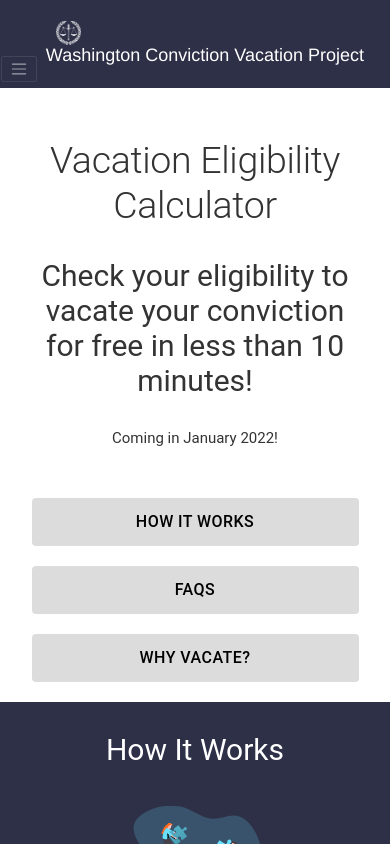
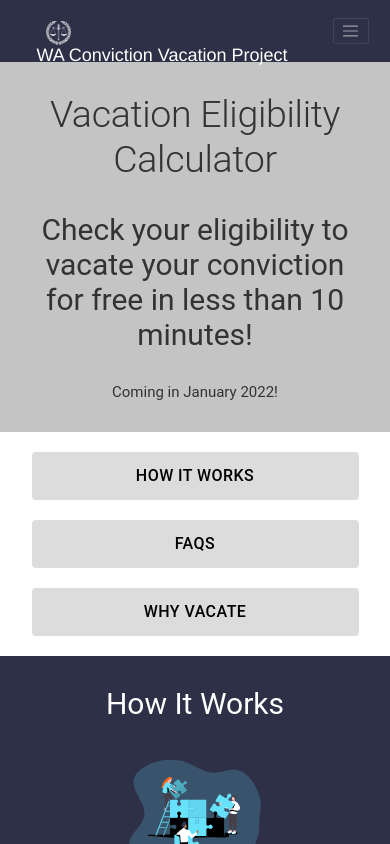
Before and after one commit to openseattle/clearviction-v1, a React (Create React App) app: page / in a window 390 px wide. Shown: the top 844 px of the page. Built offline with nearby package versions, Linux system fonts and the light colour scheme.

Commit message:
mobile and desktop page almost completed

```diff
--- a/src/CSS/HomePage.css
+++ b/src/CSS/HomePage.css
@@ -1,6 +1,10 @@
 .icons {
     width: 150px;
     height: 150px;
+}
+
+.container-fluid {
+    margin-top: -20px;
 }
 
 .row {
@@ -9,21 +13,34 @@
     padding: 10px;
 }
 
-#dark-bg {
+.dark-bg {
     background-color: var(--dark-blue);
     text-align: center;
     color: #ffffff;
 }
 
-#light-bg {
+.light-bg {
     background-color: var(--gray);
     text-align: center;
 }
 
-.homepage__cvp-logo {
+#hero-parent {
+    height: 17vw;
+}
+
+#hero-logo {
     position: absolute;
-    right: 0;
-    padding: 20px;
+    right: 0px;
+    height: 300px;
+}
+
+#left-content {
+    float: left;
+    padding-left: 20vw;
+}
+
+#right-content {
+    float: right;
 }
 
 #cvp-logo {
@@ -33,3 +50,17 @@
 #accordion {
     display: inline-block;
 }
+
+a {
+    color: #000000;
+}
+
+@media only screen and (max-width: 600px) {
+    #hero-logo {
+        display: none;
+    }
+
+    #left-content {
+        padding-left: 0px;
+    }
+}
--- a/src/Components/Navigation.jsx
+++ b/src/Components/Navigation.jsx
@@ -5,7 +5,7 @@ const Navigation = () => {
     return (
         <>
             <nav class="navbar navbar-expand-lg navbar-dark" id="nav">
-                <a class="navbar-brand" href="/"><img id="nav-logo" src={navLogo} alt="cvp logo"/>Washington Conviction Vacation Project</a>
+                <a class="navbar-brand" href="/"><img id="nav-logo" src={navLogo} alt="cvp logo"/>WA Conviction Vacation Project</a>
                 <button class="navbar-toggler" type="button" data-toggle="collapse" data-target="#navbarSupportedContent" aria-controls="navbarSupportedContent" aria-expanded="false" aria-label="Toggle navigation">
                     <span class="navbar-toggler-icon"></span>
                 </button>
--- a/src/Pages/HomePage.jsx
+++ b/src/Pages/HomePage.jsx
@@ -12,7 +12,7 @@ import ListItem from '@mui/material/ListItem';
 import Divider from '@mui/material/Divider';
 
 import cvpLogoWhite from '../Assets/cvp-logo-white.png'
-// import cvpLogoLeftHalf from "../Assets/cvp-logo-white-left-half.png";
+import cvpLogoLeftHalf from "../Assets/cvp-logo-white-left-half.png";
 import democracylabLogo from '../Assets/democracylab-logo.png'
 import openseattleLogo from '../Assets/openseattle-logo.png'
 import housing from '../Assets/housing.svg';
@@ -25,23 +25,28 @@ import phone from '../Assets/phone.svg'
 const HomePage = () => {
   return (
     <div class="container-fluid">
-      <div class="row">
+      <div class="row light-bg">
         <div class="col-lg">
+          <div id="hero-parent">
+          <div id="left-content">
           <Text variant={"h2"} text={"Vacation Eligibility Calculator"}></Text>
           <Text variant={"h3"} text={"Check your eligibility to vacate your conviction for free in less than 10 minutes!"}></Text>
           <Text variant={"h5"} text={"Coming in January 2022!"}></Text>
+          </div>
+          <div id="right-content"><img src={cvpLogoLeftHalf} id="hero-logo" alt={"CVP Logo"}/></div>
+        </div>
         </div>
       </div>
 
       <div class="row">
         <div class="col-lg">
-          <PrimaryButton text={"How It Works"}/>
-          <PrimaryButton text={"FAQs"}/>
-          <PrimaryButton text={"Why Vacate?"}/>
+          <PrimaryButton text={"How It Works"} href={"#how-it-works"}/>
+          <PrimaryButton text={"FAQs"} href={"#faq"}/>
+          <PrimaryButton text={"Why Vacate"} href={"#why-vacate"}/>
         </div>
       </div>
 
-      <div class="row" id="dark-bg">
+      <div class="row dark-bg" id="how-it-works">
         <Text variant="h3" text={"How It Works"}></Text>
 
         <div class="col-sm">
@@ -60,14 +65,14 @@ const HomePage = () => {
         <Text variant="h5" text={"Coming in January 2022!"}></Text>
       </div>
 
-      <div class="row" id="light-bg">
+      <div class="row light-bg" id="faq">
         <div class="col-sm">
           <Text variant="h3" text={"FAQs"}></Text>
           <div id="accordion"><FAQAccordion /></div>
         </div>
       </div>
 
-      <div class="row">
+      <div class="row" id="why-vacate">
         <Text variant={"h3"} text={"Why Vacate?"}></Text>
         <Text variant={"subtitle"} text={"A conviction vacation seals the offense from your record, and will give you more chance to access:"}></Text>
 
@@ -96,12 +101,12 @@ const HomePage = () => {
         </div>
       </div>
 
-      <div class="row" id="dark-bg">
+      <div class="row dark-bg">
         <div class="col-lg">
           <br/><img src={cvpLogoWhite} id="cvp-logo" alt={"CVP Logo"}/>
           <br/><Text variant={"subtitle"} text={"The Conviction Vacation Project connects volunteers passionate about reducing barriers and making it easier for those with convictions in Washington State."}></Text>
           <br/><Text variant={"subtitle"} text={"We’re working together to create a tool to make navigating the conviction vacation process easier. Currently we are designing and building an eligibility calculator to help people determine if their conviction is eligible for vacation."}></Text>
-          <br/><SecondaryButton text={"Join the Team "}/>
+          <br/><SecondaryButton text={"Join the Team"}/>
         </div>
       </div>
 
--- a/src/ui-kit/Button.jsx
+++ b/src/ui-kit/Button.jsx
@@ -1,15 +1,16 @@
 import Button from '@mui/material/Button';
 
-export default function PrimaryButton({ text }) {
+export default function PrimaryButton({ text, href }) {
     return (
         <Button
+            href={href}
             sx={{
             backgroundColor: 'var(--light-gray)',
             color: 'black',
             width: '327px',
             padding: '10px',
             margin: '10px',
-            fontSize: '16px'
+            fontSize: '16px',
         }}>
             {text}
         </Button>
```
